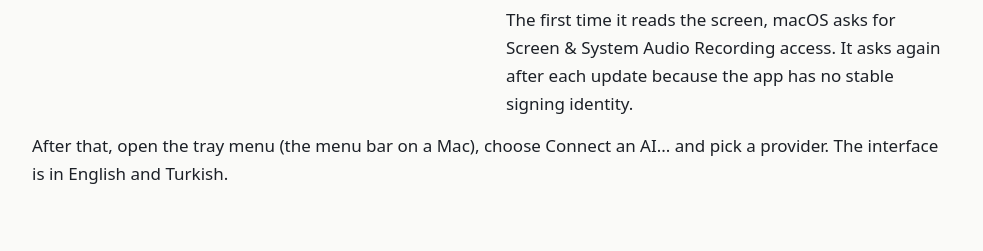
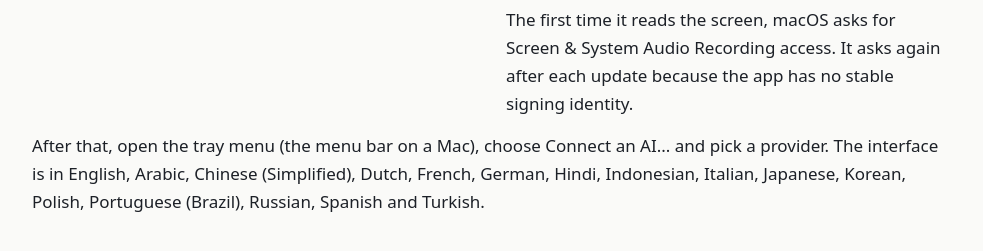
Before and after one commit to aytutuna/Glance, a plain HTML site: page docs/index.html in a window 1280 px wide. Shown: the part 4540-4791 px from the top of the page, without its empty margins (148-1131 px from the left). Drawn offline with Linux system fonts and the light colour scheme.

Commit message:
list the interface languages

```diff
--- a/docs/index.html
+++ b/docs/index.html
@@ -295,7 +295,7 @@ footer .wrap { display: flex; flex-wrap: wrap; gap: 8px 22px; }
       <p>The first time it reads the screen, macOS asks for Screen &amp; System Audio Recording access. It asks again after each update because the app has no stable signing identity.</p>
     </div>
   </div>
-  <p style="margin-top:14px">After that, open the tray menu (the menu bar on a Mac), choose Connect an AI... and pick a provider. The interface is in English and Turkish.</p>
+  <p style="margin-top:14px">After that, open the tray menu (the menu bar on a Mac), choose Connect an AI... and pick a provider. The interface is in English, Arabic, Chinese (Simplified), Dutch, French, German, Hindi, Indonesian, Italian, Japanese, Korean, Polish, Portuguese (Brazil), Russian, Spanish and Turkish.</p>
 </section>
 
 <section>
```
Also changed, not shown: 1 other file.
